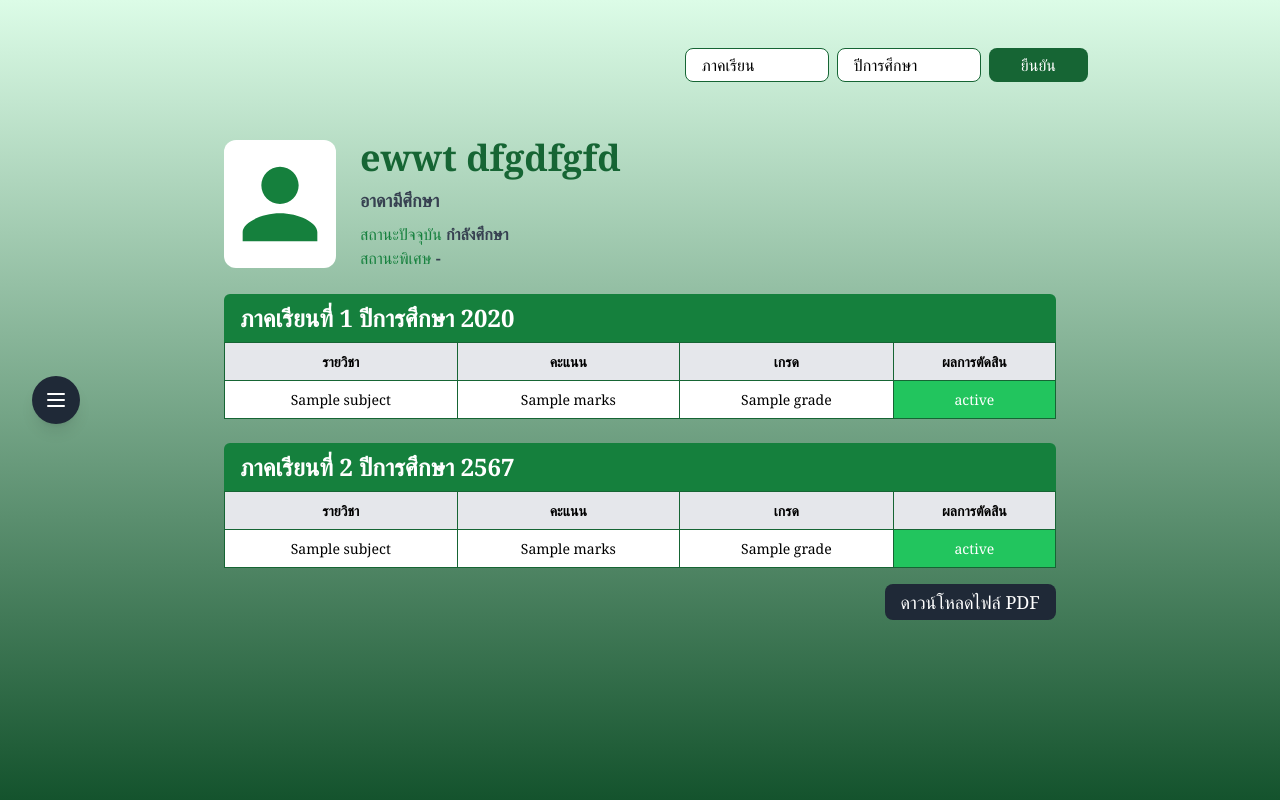
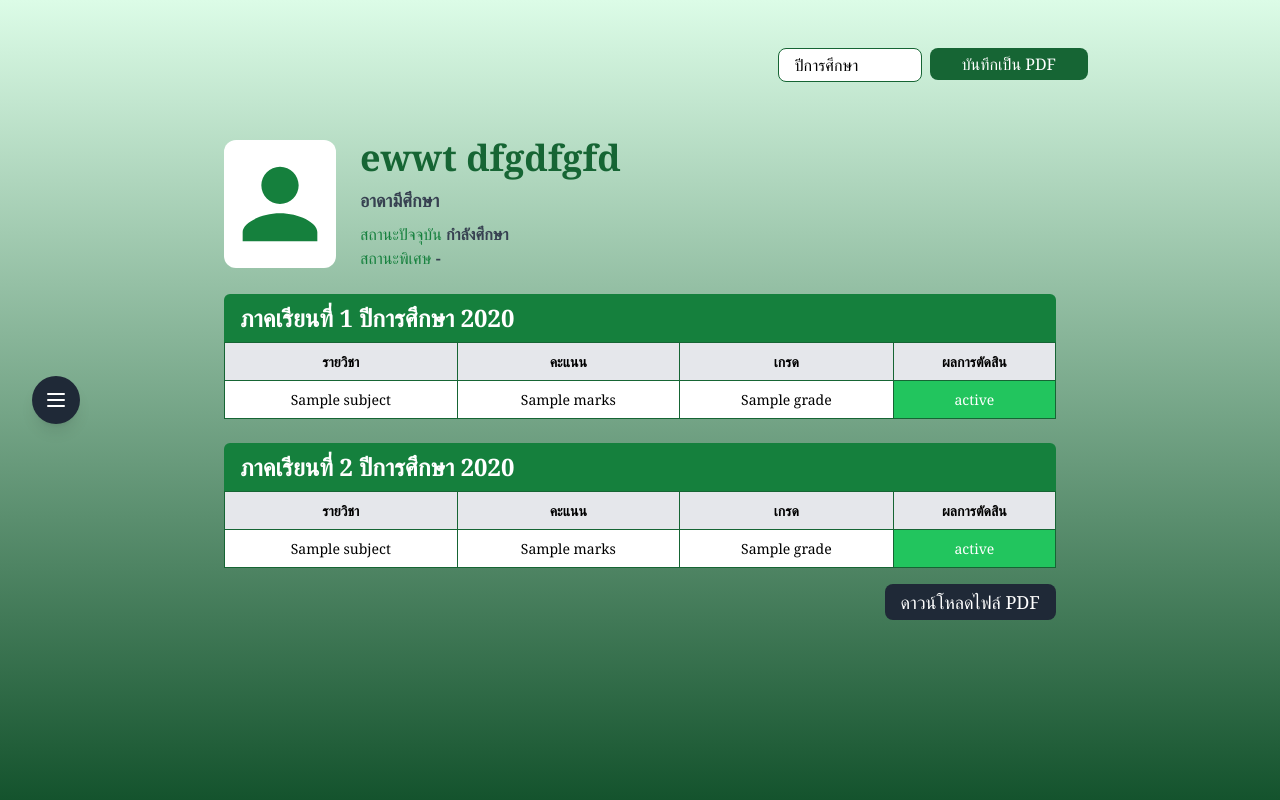
Before and after one commit to Kuddari/student_result_management, a Django app: template students/templates/student/student_results.html in a window 1280 px wide. Run offline with Django 4.2, Linux system fonts and the light colour scheme; data comes from the database, SQL or seed files in the repository; tables that the repository leaves empty hold one stand-in row (values such as "Sample post"); the template is opened without the code that fills it: values that come from a table or form of the project are taken from there, most other values are stand-ins (such as "Sample title", 1, 10 or a date in 2020); some libraries are stand-ins or nearby versions.

Commit message:
Update student_results.html

```diff
--- a/students/templates/student/student_results.html
+++ b/students/templates/student/student_results.html
@@ -22,11 +22,6 @@
         <div class="max-w-4xl mx-auto mb-4 pt-12">
             <div class="grid grid-cols-1 md:flex justify-end items-center mb-0 md:mb-6 px-4 md:px-0">
                 <div class="flex space-x-2">
-                    <select class="w-36 bg-white px-4 py-1 rounded-lg border border-green-800 focus:outline-none duration-300 focus:border-green-500 focus:ring-2 focus:ring-green-200 appearance-none cursor-pointer hover:shadow-md" name="term">
-                        <option>ภาคเรียน</option>
-                        <option>ภาคเรียนที่ 1</option>
-                        <option>ภาคเรียนที่ 2</option>
-                    </select>
                     <select
                         class="w-36 bg-white px-4 py-1 rounded-lg border border-green-800 focus:outline-none duration-300 focus:border-green-500 focus:ring-2 focus:ring-green-200 appearance-none cursor-pointer hover:shadow-md"
                         name="academic_year"
@@ -39,8 +34,10 @@
                             </option>
                         {% endfor %}
                     </select>
-
-                    <button class="bg-green-800 text-white px-4 md:px-8 py-1 rounded-lg">ยืนยัน</button>
+                    <form method="get">
+                        <input type="hidden" name="academic_year" value="{{ selected_academic_year }}">
+                        <button name="download_pdf" class="bg-green-800 text-white px-4 md:px-8 py-1 rounded-lg">บันทึกเป็น PDF</button>
+                    </form>
                 </div>
             </div>
         </div>
@@ -107,7 +104,7 @@
             </div>
 
             <div class="bg-green-700 text-white text-lg md:text-2xl font-bold p-2 rounded-t-md mt-6 px-4">
-                ภาคเรียนที่ 2 ปีการศึกษา 2567
+                ภาคเรียนที่ 2 ปีการศึกษา {{ selected_academic_year }}
             </div>
             <div class="overflow-x-auto text-[14px]">
                 <table class="w-full border-collapse border border-green-800">
```
